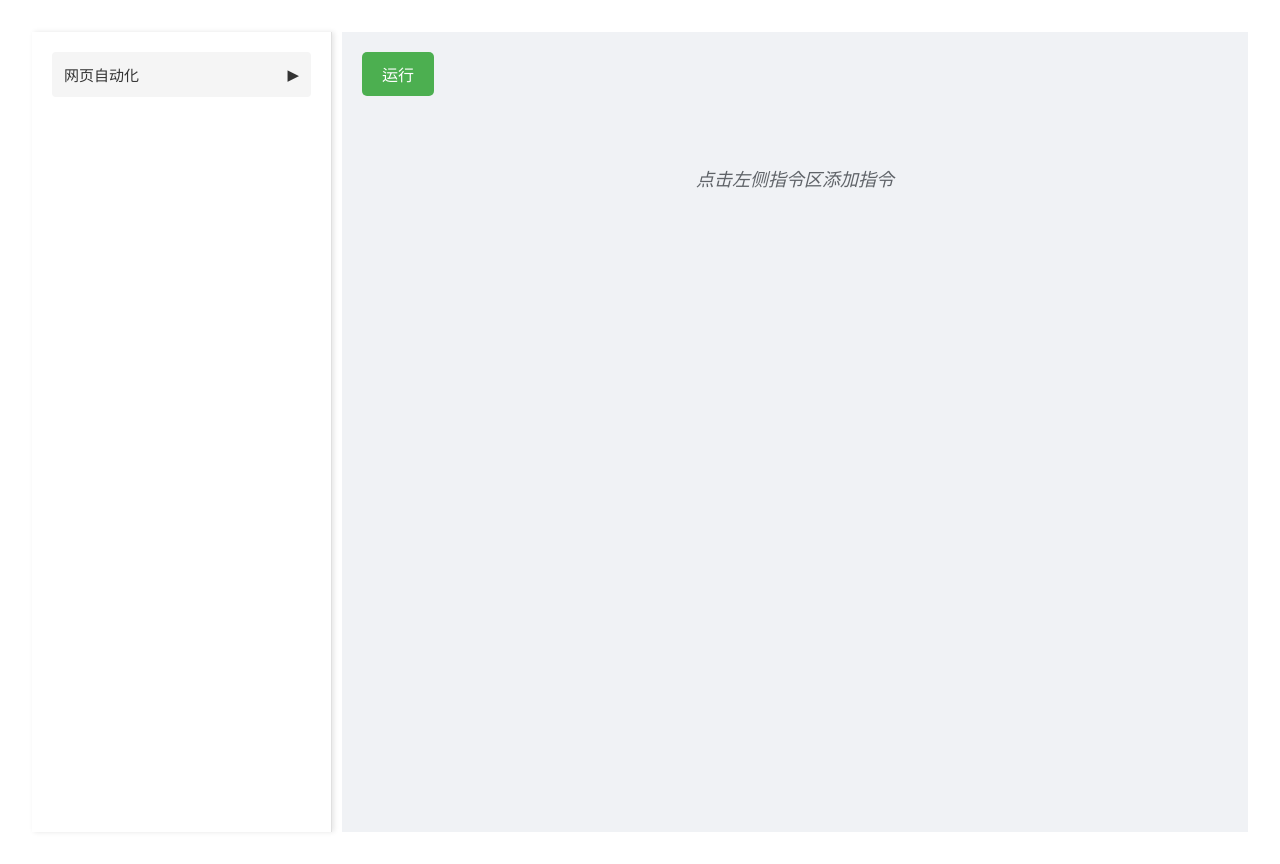
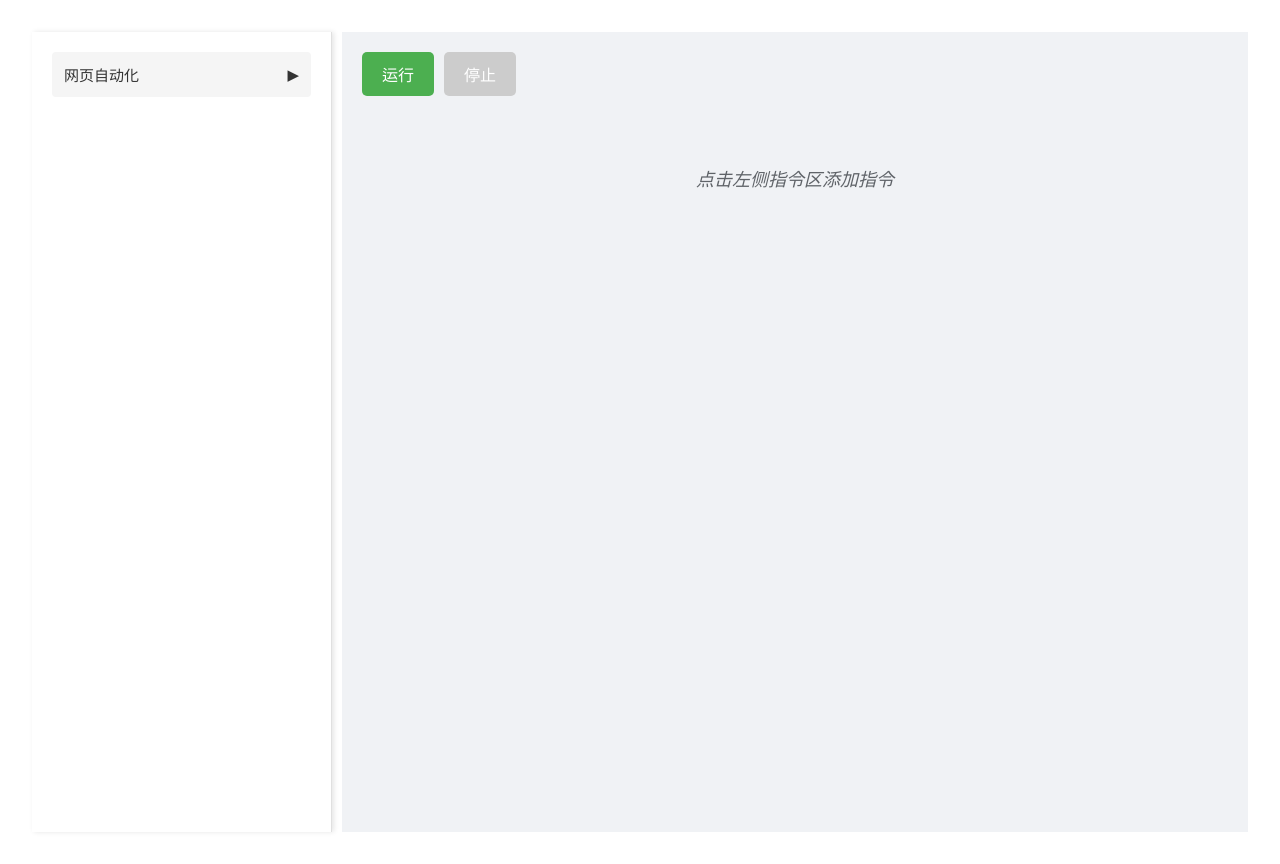
Before and after one commit to LiyunZhang10/electron_project, a Vue app: page / in a window 1280 px wide. Built offline with nearby package versions, Linux system fonts and the light colour scheme.

Commit message:
添加停止按钮

```diff
--- a/src/components/MainWindow.vue
+++ b/src/components/MainWindow.vue
@@ -1,7 +1,10 @@
 <!-- MainWindow.vue -->
 <template>
   <div class="main-window">
-    <button @click="$emit('run-automation')" class="run-btn">运行</button>
+    <div class="button-container">
+      <button @click="$emit('run-automation')" :disabled="isRunning" class="run-btn">运行</button>
+      <button @click="$emit('stop-automation')" :disabled="!isRunning" class="stop-btn">停止</button>
+    </div>
     <TransitionGroup name="list" tag="div" class="record-list">
       <div v-for="record in records" :key="record.id" class="record">
         <h3>{{ record.type }}</h3>
@@ -30,10 +33,11 @@
 import { defineProps, defineEmits } from 'vue'
 
 defineProps({
-  records: Array
+  records: Array,
+  isRunning: Boolean
 })
 
-defineEmits(['delete-record', 'edit-record', 'run-automation'])
+defineEmits(['delete-record', 'edit-record', 'run-automation', 'stop-automation'])
 </script>
 
 <style scoped>
@@ -47,8 +51,13 @@ defineEmits(['delete-record', 'edit-record', 'run-automation'])
   box-sizing: border-box;
 }
 
-.run-btn {
-  background-color: #4CAF50;
+.button-container {
+  display: flex;
+  gap: 10px;
+  margin-bottom: 20px;
+}
+
+.run-btn, .stop-btn {
   color: white;
   border: none;
   padding: 10px 20px;
@@ -56,11 +65,27 @@ defineEmits(['delete-record', 'edit-record', 'run-automation'])
   font-size: 16px;
   cursor: pointer;
   transition: background-color 0.3s;
-  margin-bottom: 20px;
 }
 
-.run-btn:hover {
+.run-btn {
+  background-color: #4CAF50;
+}
+
+.run-btn:hover:not(:disabled) {
   background-color: #45a049;
+}
+
+.stop-btn {
+  background-color: #ea4335;
+}
+
+.stop-btn:hover:not(:disabled) {
+  background-color: #d93025;
+}
+
+.run-btn:disabled, .stop-btn:disabled {
+  background-color: #cccccc;
+  cursor: not-allowed;
 }
 
 .record-list {
--- a/src/views/HomeView.vue
+++ b/src/views/HomeView.vue
@@ -1,11 +1,14 @@
+<!-- App.vue -->
 <template>
   <div class="app-container">
     <Sidebar @add-record="openDialog" />
     <MainWindow
       :records="records"
+      :isRunning="isRunning"
       @delete-record="deleteRecord"
       @edit-record="editRecord"
       @run-automation="runAutomation"
+      @stop-automation="stopAutomation"
     />
     <DialogBox
       v-if="showDialog"
@@ -37,6 +40,8 @@ const currentSubmenu = ref('')
 const editingRecord = ref(null)
 const showWarning = ref(false)
 const warningMessage = ref('')
+const isRunning = ref(false)
+let stopRequested = false
 
 const dialogFields = computed(() => {
   if (currentSubmenu.value === '打开网页') {
@@ -123,7 +128,14 @@ const runAutomation = async () => {
     return
   }
 
+  if (isRunning.value) {
+    alert('自动化任务已在运行中')
+    return
+  }
+
   try {
+    isRunning.value = true
+    stopRequested = false
     // 打开浏览器
     const firstRecord = records.value[0]
     if (firstRecord.type !== '打开网页') {
@@ -133,25 +145,34 @@ const runAutomation = async () => {
 
     // 执行后续操作
     for (let i = 1; i < records.value.length; i++) {
-      // wait 10s
+      if (stopRequested) break; // 如果收到停止请求，就退出循环
       await new Promise(resolve => setTimeout(resolve, 10000))
       const record = records.value[i]
       if (record.type === '点击元素(web)') {
         await clickElement(record.operationTarget)
       }
-      // wait 10s
-      await new Promise(resolve => setTimeout(resolve, 10000))
     }
 
-    // 关闭浏览器
-    await closeBrowser()
-
-    alert('自动化执行完成')
+    if (!stopRequested) {
+      alert('自动化任务已执行完毕，浏览器保持打开状态')
+    }
   } catch (error) {
     console.error('自动化执行失败:', error)
     alert('自动化执行失败: ' + error.message)
   }
 }
+
+const stopAutomation = async () => {
+  if (isRunning.value) {
+    stopRequested = true
+    await closeBrowser()
+    isRunning.value = false
+    alert('自动化已停止，浏览器已关闭')
+  } else {
+    alert('没有正在运行的自动化任务')
+  }
+}
+
 </script>
 
 <style scoped>
@@ -189,5 +210,4 @@ const runAutomation = async () => {
   border-radius: 3px;
   cursor: pointer;
 }
-
 </style>
--- a/vite.config.js
+++ b/vite.config.js
@@ -14,6 +14,13 @@ export default defineConfig({
     }
   },
   server: {
-    port: 3004
+    port: 3004,
+    proxy: {
+      '/api': {
+        target: 'http://localhost:3004',
+        changeOrigin: true,
+        rewrite: (path) => path.replace(/^\/api/, '')
+      }
+    }
   }
 })
```
